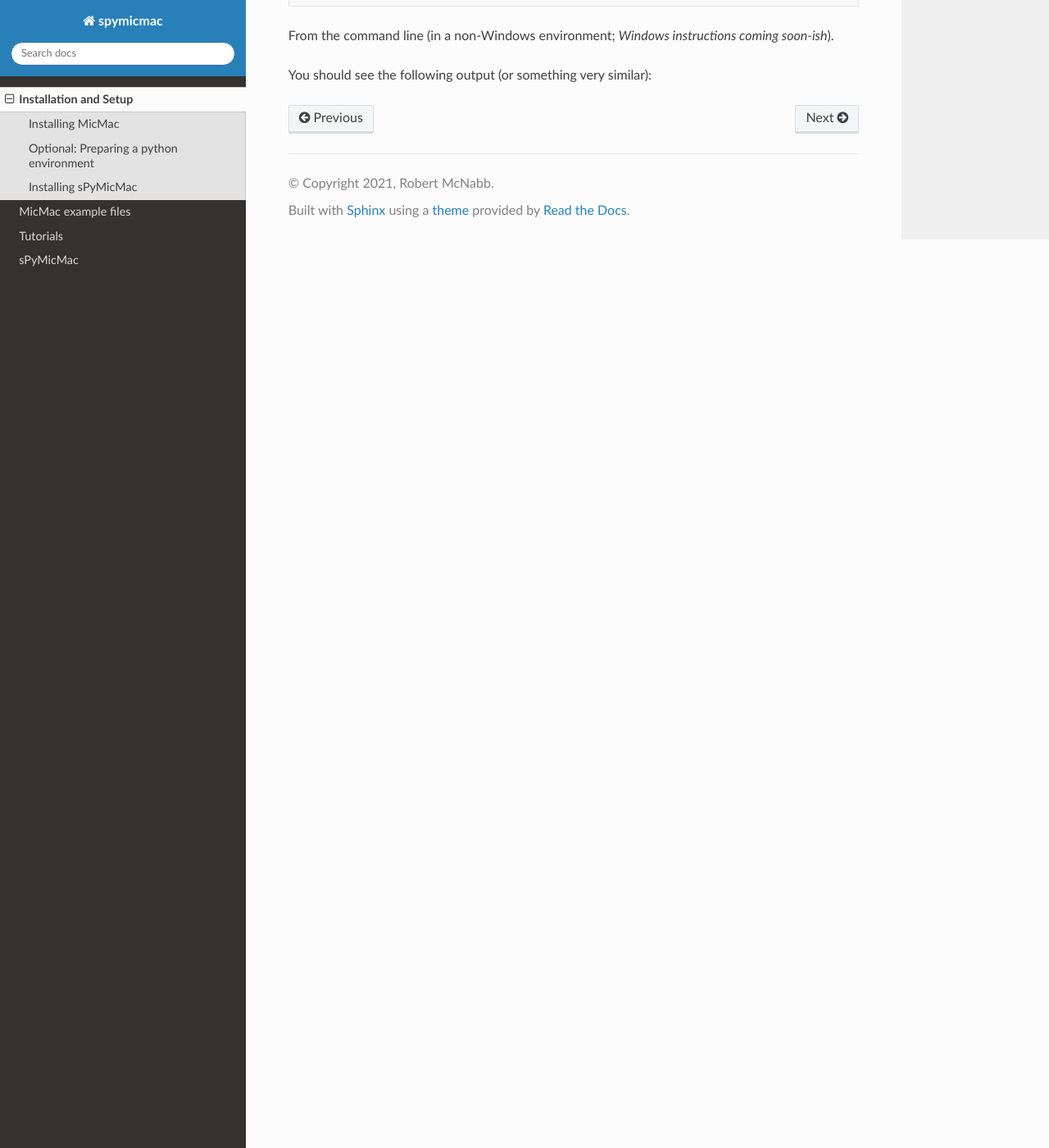
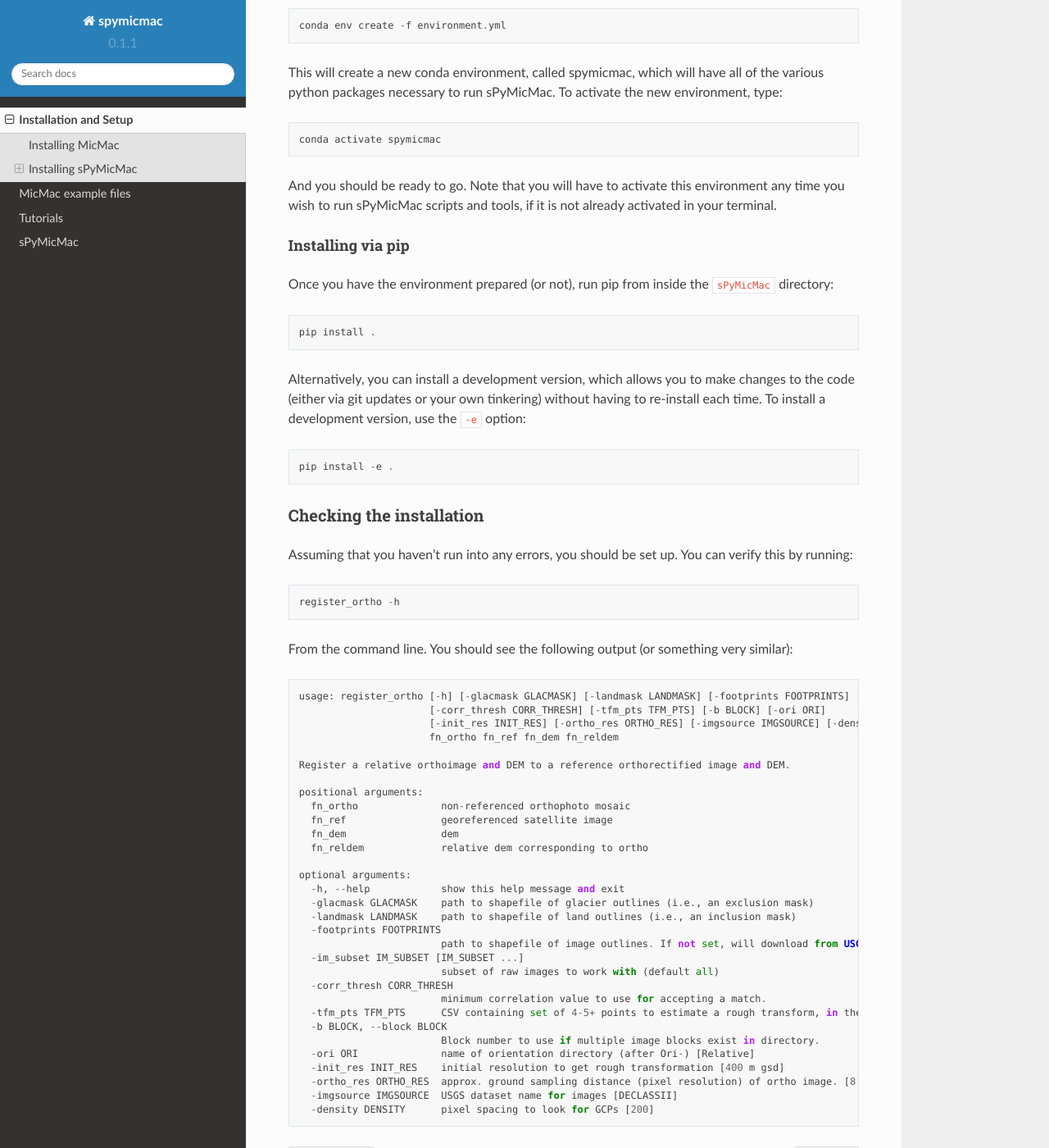
Before and after one commit to iamdonovan/spymicmac, a Sphinx documentation site: the page built from doc/setup.rst, in a window 1280 px wide and 1400 px high, scrolled down 2347 px. Shown: the whole window at 82% size. Built offline with Sphinx 7.4.7 and the Read the Docs theme 2.0.0, drawn with Linux system fonts in a browser that asks for light colours; some of the changed text lies outside the part shown.

Commit message:
update installation instructions and conf.py

```diff
--- a/doc/conf.py
+++ b/doc/conf.py
@@ -29,7 +29,7 @@
                         'skimage', 'gdal', 'h5py', 'pyproj', 'osgeo', 'llc', 'descartes', 'lxml.etree', 'ee',
                         'pybob.landsat_tools', 'skimage.feature', 'skimage.morphology', 'skimage.filters',
                         'lxml.builder', 'rtree', 'ogr', 'skimage.measure', 'pybob.bob_tools', 'pybob.ddem_tools',
-                        'skimage.transform', 'skimage.io']
+                        'skimage.transform', 'skimage.io', 'numba']
 
 sys.modules.update((mod_name, Mock()) for mod_name in autodoc_mock_imports)
 sys.path.insert(0, os.path.abspath('..'))
@@ -49,9 +49,9 @@
 author = 'Robert McNabb'
 
 # The short X.Y version
-version = ''
+version = '0.1.1'
 # The full version, including alpha/beta/rc tags
-release = ''
+release = '0.1.1'
 
 
 # -- General configuration ---------------------------------------------------
--- a/doc/setup.rst
+++ b/doc/setup.rst
@@ -1,7 +1,7 @@
 Installation and Setup
 =======================
 
-The following is a (non-exhaustive) set of instructions for getting setup to run MMASTER on your own machine. Note
+The following is a (non-exhaustive) set of instructions for getting setup to run spymicmac on your own machine. Note
 that this can be an **extremely** computationally intensive process, so we don't really recommend trying to run this on your
 personal laptop.
 
@@ -61,8 +61,35 @@
 
 In a nutshell, the basic idea is: clone the MicMac git repository, then build the source code. Simple!
 
+Installing sPyMicMac
+#####################
+sPyMicMac is available in a number of ways - either installing from source or packaged via PyPI or conda-forge.
+
+via PyPI
+------------
+As of version 0.1, sPyMicMac is available via PyPI. To install the latest packaged version into your python environment,
+simply run:
+::
+
+    pip install spymicmac
+
+via conda-forge
+-----------------
+As of version 0.1.1, sPyMicMac is available via conda-forge. To install the latest version, run:
+::
+
+    conda install -c conda-forge spymicmac
+
+
+from source
+-------------
+To get started, clone the repository, then navigate to the directory where the repository is downloaded:
+::
+
+    git clone https://github.com/iamdonovan/sPyMicMac.git
+
 Optional: Preparing a python environment
-########################################
+^^^^^^^^^^^^^^^^^^^^^^^^^^^^^^^^^^^^^^^^^^^
 If you like, you can set up a dedicated python environment for your sPyMicMac needs. This can be handy, in case any
 packages required by sPyMicMac clash with packages in your default environment. Our personal preference
 is `conda <https://docs.conda.io/en/latest/>`_, but your preferences may differ.
@@ -82,23 +109,57 @@
 And you should be ready to go. Note that you will have to activate this environment any time you wish to run
 sPyMicMac scripts and tools, if it is not already activated in your terminal.
 
-Installing sPyMicMac
-####################
-Next, use ``pip`` to install the scripts and python modules:
+Installing via pip
+^^^^^^^^^^^^^^^^^^^^
+Once you have the environment prepared (or not), run pip from inside the ``sPyMicMac`` directory:
 ::
 
-    pip install -e sPyMicMac
+    pip install .
 
-from the repository folder. Note: the `-e` allows you to make changes to the code (for example, from git updates
-or through your own tinkering), that will then be updated within your python install. If you run `pip install`
-without this option, it will install a static version of the package, and any changes/updates will have to be
-explicitly re-installed.
+Alternatively, you can install a development version, which allows you to make changes to the code (either via git updates
+or your own tinkering) without having to re-install each time. To install a development version, use the ``-e`` option:
+::
 
+    pip install -e .
+
+Checking the installation
+--------------------------
 Assuming that you haven't run into any errors, you should be set up. You can verify this by running:
 ::
 
-    register_ortho.py -h
+    register_ortho -h
 
-From the command line (in a non-Windows environment; *Windows instructions coming soon-ish*).
+From the command line. You should see the following output (or something very similar):
+::
 
-You should see the following output (or something very similar):
+    usage: register_ortho [-h] [-glacmask GLACMASK] [-landmask LANDMASK] [-footprints FOOTPRINTS] [-im_subset IM_SUBSET [IM_SUBSET ...]]
+                          [-corr_thresh CORR_THRESH] [-tfm_pts TFM_PTS] [-b BLOCK] [-ori ORI]
+                          [-init_res INIT_RES] [-ortho_res ORTHO_RES] [-imgsource IMGSOURCE] [-density DENSITY]
+                          fn_ortho fn_ref fn_dem fn_reldem
+
+    Register a relative orthoimage and DEM to a reference orthorectified image and DEM.
+
+    positional arguments:
+      fn_ortho              non-referenced orthophoto mosaic
+      fn_ref                georeferenced satellite image
+      fn_dem                dem
+      fn_reldem             relative dem corresponding to ortho
+
+    optional arguments:
+      -h, --help            show this help message and exit
+      -glacmask GLACMASK    path to shapefile of glacier outlines (i.e., an exclusion mask)
+      -landmask LANDMASK    path to shapefile of land outlines (i.e., an inclusion mask)
+      -footprints FOOTPRINTS
+                            path to shapefile of image outlines. If not set, will download from USGS.
+      -im_subset IM_SUBSET [IM_SUBSET ...]
+                            subset of raw images to work with (default all)
+      -corr_thresh CORR_THRESH
+                            minimum correlation value to use for accepting a match.
+      -tfm_pts TFM_PTS      CSV containing set of 4-5+ points to estimate a rough transform, in the form I,J,X,Y.
+      -b BLOCK, --block BLOCK
+                            Block number to use if multiple image blocks exist in directory.
+      -ori ORI              name of orientation directory (after Ori-) [Relative]
+      -init_res INIT_RES    initial resolution to get rough transformation [400 m gsd]
+      -ortho_res ORTHO_RES  approx. ground sampling distance (pixel resolution) of ortho image. [8 m]
+      -imgsource IMGSOURCE  USGS dataset name for images [DECLASSII]
+      -density DENSITY      pixel spacing to look for GCPs [200]
```
